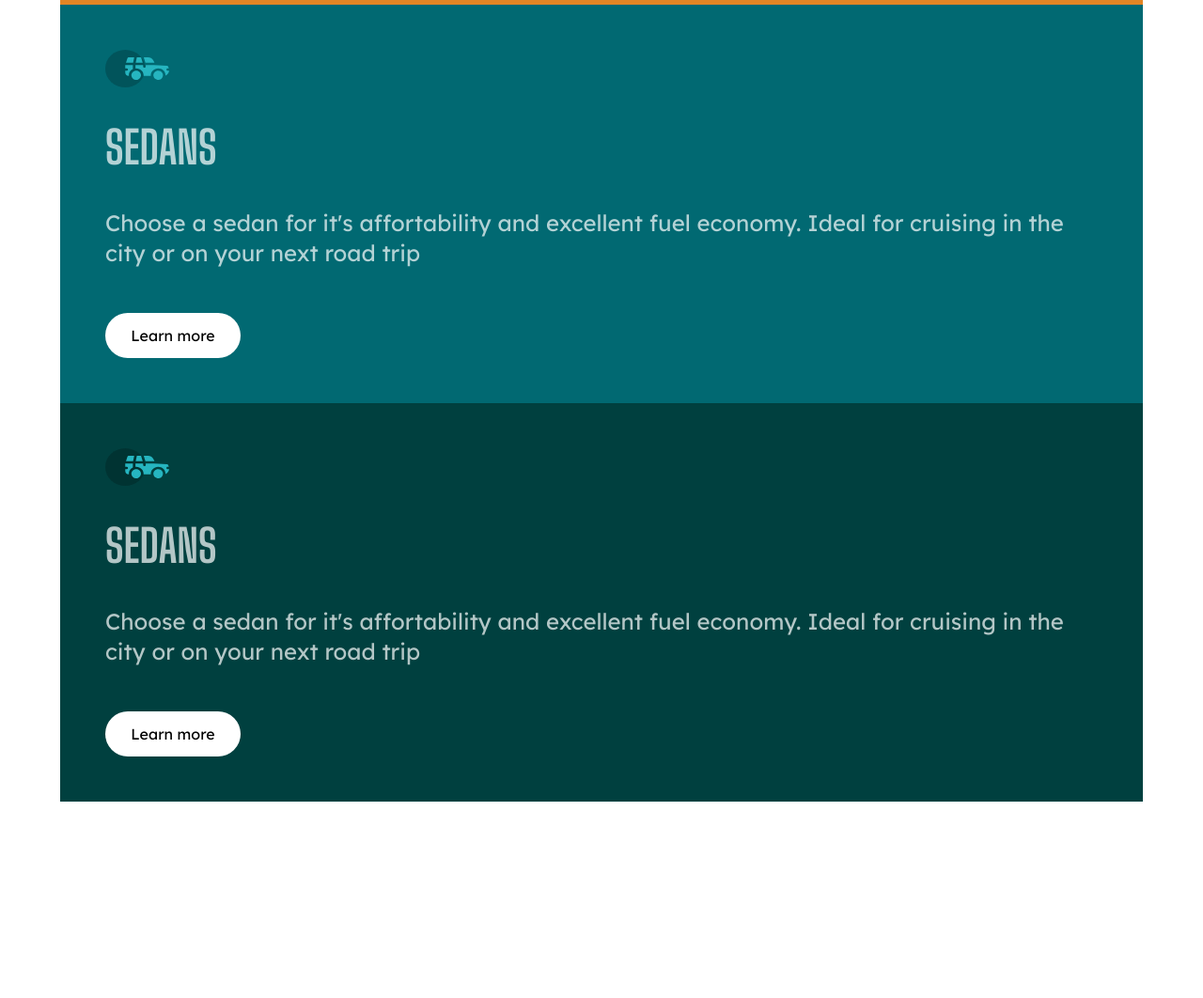
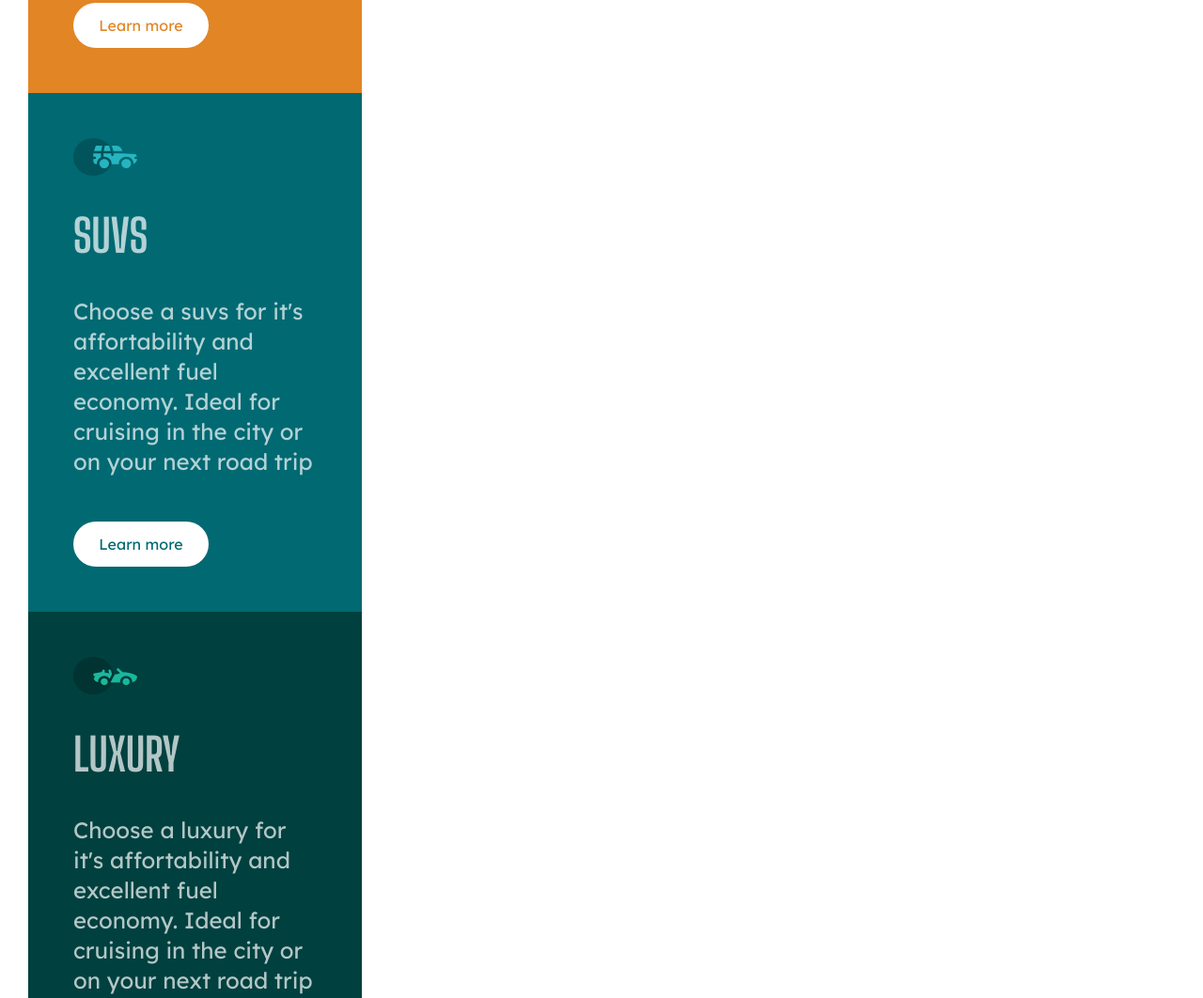
Before and after one commit to ArnauOriol/202209-w2ch1-arnau-oriol, a website: page public/3-column-preview-component.html in a window 1280 px wide. Shown: the part 483-1545 px from the top of the page at 94% size. Before the commit the page ends 1400 px from the top, so only its background shows below. Drawn offline with nearby package versions, Linux system fonts and the light colour scheme; files that its build step writes are made by us from their sources.

Commit message:
Add section 3 style

```diff
--- a/public/3-column-preview-component.html
+++ b/public/3-column-preview-component.html
@@ -17,27 +17,27 @@
 </head>
 
 <body>
-  <main>
+  <main class="card-displayer">
     <section class="card-information card-1">
       <img src="images/icon-sedans.svg" alt="Sedan drawing" class="card-information__icon">
       <h2 class="card-information__title">SEDANS</h2>
       <p class="card-information__description">Choose a sedan for it's affortability and excellent fuel economy. Ideal
         for cruising in the city or on your next road trip</p>
-      <button class="button">Learn more</button>
+      <button class="button--card1">Learn more</button>
     </section>
     <section class="card-information card-2">
       <img src="images/icon-suvs.svg" alt="Suvs drawing" class="card-information__icon">
-      <h2 class="card-information__title">SEDANS</h2>
-      <p class="card-information__description">Choose a sedan for it's affortability and excellent fuel economy. Ideal
+      <h2 class="card-information__title">SUVS</h2>
+      <p class="card-information__description">Choose a suvs for it's affortability and excellent fuel economy. Ideal
         for cruising in the city or on your next road trip</p>
-      <button class="button">Learn more</button>
+      <button class="button--card2">Learn more</button>
     </section>
     <section class="card-information card-3">
-      <img src="images/icon-suvs.svg" alt="Suvs drawing" class="card-information__icon">
-      <h2 class="card-information__title">SEDANS</h2>
-      <p class="card-information__description">Choose a sedan for it's affortability and excellent fuel economy. Ideal
+      <img src="images/icon-luxury.svg" alt="Suvs drawing" class="card-information__icon">
+      <h2 class="card-information__title">LUXURY</h2>
+      <p class="card-information__description">Choose a luxury for it's affortability and excellent fuel economy. Ideal
         for cruising in the city or on your next road trip</p>
-      <button class="button">Learn more</button>
+      <button class="button--card3">Learn more</button>
     </section>
   </main>
 </body>
--- a/src/sass/components/_buttons-3cpc.scss
+++ b/src/sass/components/_buttons-3cpc.scss
@@ -9,3 +9,17 @@ button {
   width: 9rem;
   border: none;
 }
+
+.button {
+  &--card1 {
+    color: colors-3cpc.$color-first-section;
+  }
+
+  &--card2 {
+    color: colors-3cpc.$color-second-section;
+  }
+
+  &--card3 {
+    color: colors-3cpc.$color-third-section;
+  }
+}
--- a/src/sass/components/_cards-3cpc.scss
+++ b/src/sass/components/_cards-3cpc.scss
@@ -4,28 +4,31 @@ html {
   font-family: "Lexend Deca", sans-serif;
 }
 
-main {
-  margin: 5%;
-}
-
 .card-1 {
   background-color: colors-3cpc.$color-first-section;
   border-top-left-radius: 10px;
   border-top-right-radius: 10px;
+  margin-top: 30px;
 }
 .card-2 {
   background-color: colors-3cpc.$color-second-section;
 }
 .card-3 {
   background-color: colors-3cpc.$color-third-section;
+  border-bottom-left-radius: 10px;
+  border-bottom-right-radius: 10px;
+  margin-bottom: 30px;
 }
 
 .card-information {
   display: flex;
   flex-direction: column;
+  width: 355px;
   gap: 3rem;
   padding: 3rem;
   color: #fff;
+  margin-right: 30px;
+  margin-left: 30px;
 
   &__icon {
     height: 40px;
```
